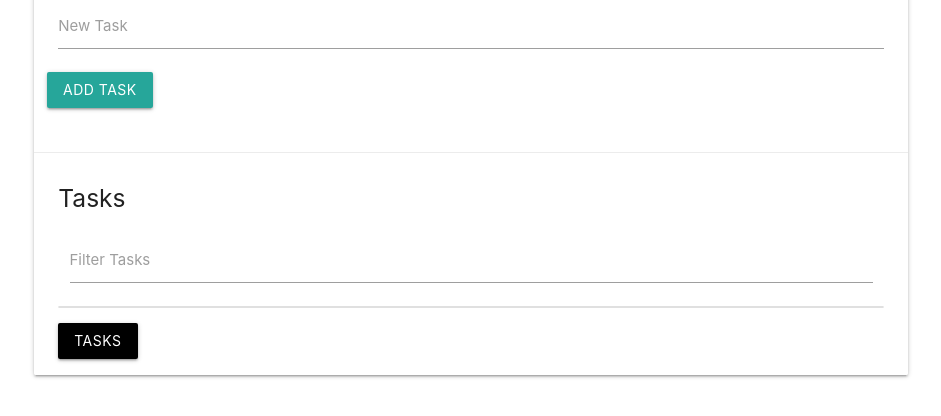
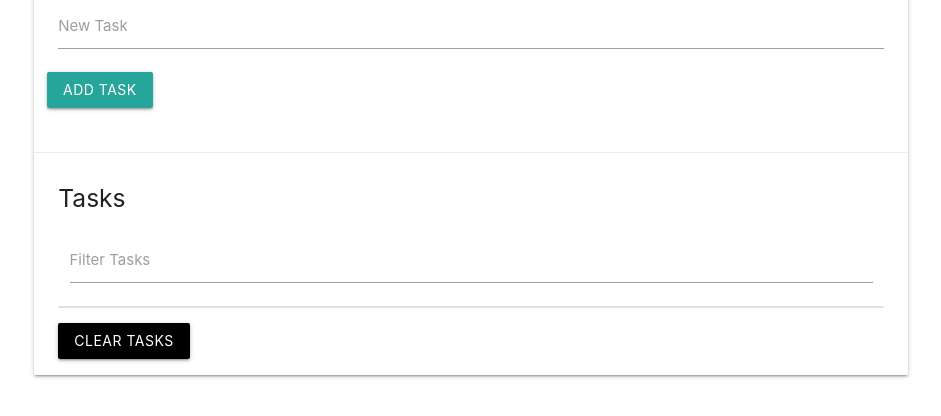
Before and after one commit to duuusha/tasklist, a plain HTML site: page index.html in a window 1280 px wide. Shown: the part 84-500 px from the top of the page, without its empty margins (169-1110 px from the left). Drawn offline with nearby package versions, Linux system fonts and the light colour scheme.

Commit message:
Fix the button title

```diff
--- a/index.html
+++ b/index.html
@@ -30,7 +30,7 @@
                         <label for="filter">Filter Tasks</label>
                     </div>
                     <ul class="collection"></ul>
-                    <a href="#" class="clear-tasks btn black">Tasks</a>
+                    <a href="#" class="clear-tasks btn black">Clear Tasks</a>
                 </div>
             </div>
         </div>
```
